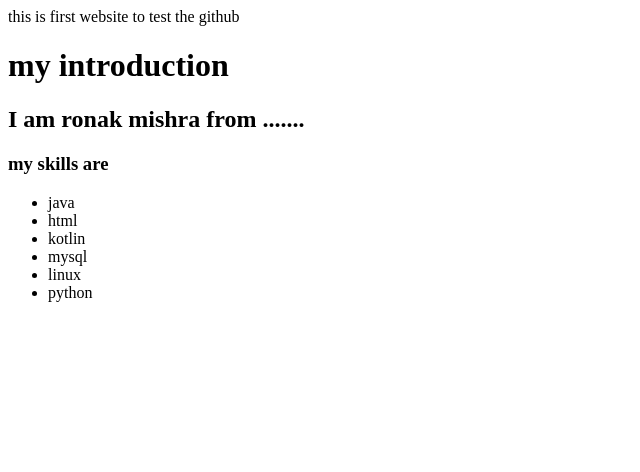
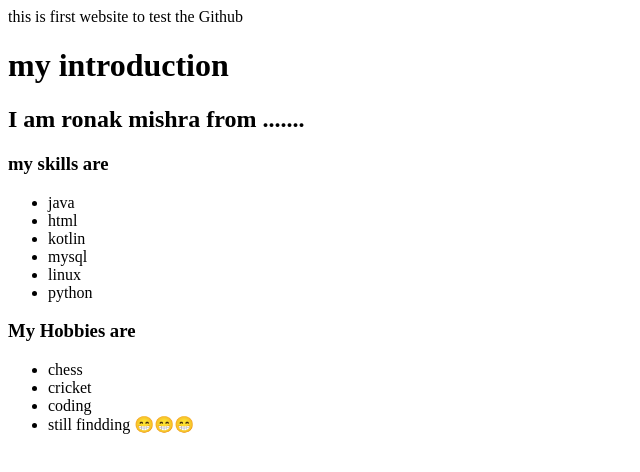
Before and after one commit to ronakmishra442/my-first-html-web, a plain HTML site: page index.html in a window 1280 px wide. Shown: the whole page, without its empty margins (0-640 px from the left). Drawn offline with Linux system fonts and the light colour scheme.

Commit message:
Update index.html

```diff
--- a/index.html
+++ b/index.html
@@ -6,7 +6,7 @@
     <title>learning github</title>
 </head>
 <body>
-    this is first website to test the github
+    this is first website to test the Github
 
     <h1>my introduction</h1>
     <h2>I am ronak mishra from .......</h2>
@@ -19,5 +19,13 @@
     <li>python</li>
 </ul>
 
+<h3>My Hobbies are</h3>
+<ul>
+    <li>chess</li>
+    <li>cricket</li>
+    <li>coding</li>
+    <li>still findding 😁😁😁</li>
+</ul>
+
 </body>
 </html>
```
